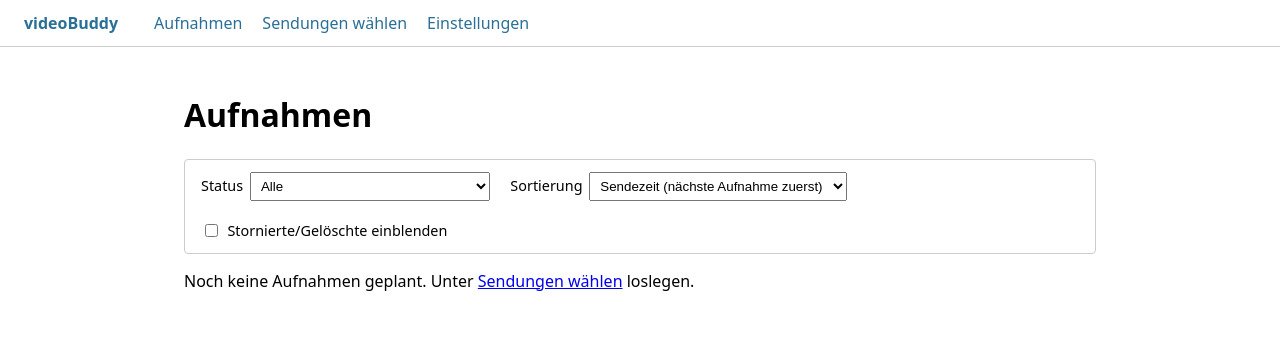
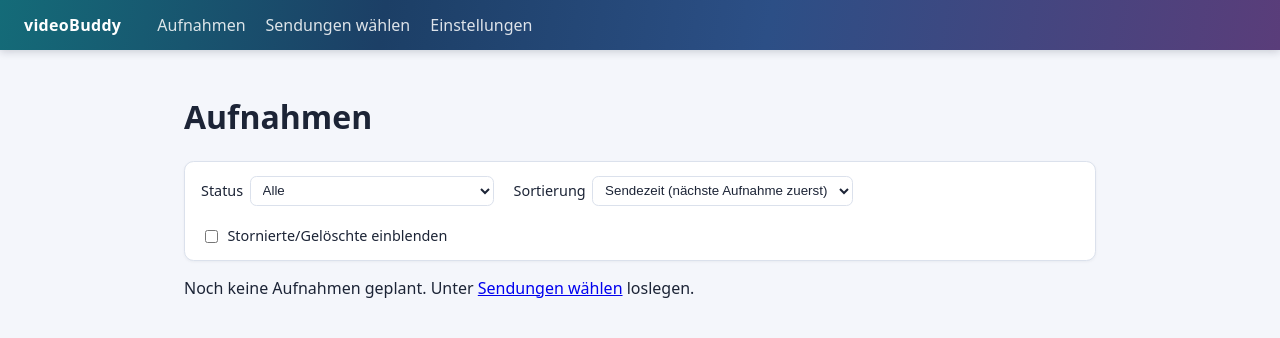
Before and after one commit to thunder312/videoBuddy, a Flask app: page / in a window 1280 px wide. Shown: the top 338 px of the page. Run offline with Flask 3, Linux system fonts and the light colour scheme.

Commit message:
Give the UI a subtle theme derived from the favicon
The plain white/gray look didn't match the app icon at all. Sampled the
favicon's gradient (teal -> blue -> violet, dark navy base, coral-red REC
dot) and built a small palette of CSS variables from it, then reworked
style.css to use them: a soft tinted background instead of stark white,
filled dark-navy buttons instead of white-with-colored-outline, a
gradient nav bar echoing the icon, and a teal-to-blue gradient on the
upload progress bar. No template changes - every existing class name and
selector stayed the same, only the color/spacing values behind them
changed.

Co-Authored-By: Claude Sonnet 5 <noreply@anthropic.com>

```diff
--- a/videobuddy/static/style.css
+++ b/videobuddy/static/style.css
@@ -1,13 +1,29 @@
 :root {
   color-scheme: light dark;
-  --border: #ccc;
-  --accent: #2a6f97;
-  --suggestion-bg: #eaf4fb;
-  --danger: #b3261e;
+
+  /* Palette abgeleitet aus dem Favicon-Verlauf (Teal -> Blau -> Violett,
+     dunkles Navy als Grundton, kraeftiges Korallrot beim REC-Punkt). */
+  --teal: #1fb3c0;
+  --blue: #2c5aa0;
+  --purple: #8a45b0;
+  --navy: #1f2b47;
+
+  --bg: #f4f6fb;
+  --surface: #ffffff;
+  --border: #dbe1ec;
+  --neutral-bg: #e7eaf2;
+  --text: #1c2436;
+  --muted: #67708a;
+
+  --accent: var(--blue);
+  --accent-dark: var(--navy);
+
+  --suggestion-bg: #e7f4f6;
+  --danger: #c93a4e;
+  --danger-dark: #a92e40;
   --success: #2e7d32;
   --warning: #b26a00;
-  --live: #c62828;
-  --muted: #757575;
+  --live: #f0495a;
 }
 
 * { box-sizing: border-box; }
@@ -16,24 +32,33 @@ body {
   font-family: system-ui, sans-serif;
   margin: 0;
   line-height: 1.4;
+  background: var(--bg);
+  color: var(--text);
 }
 
 nav {
   display: flex;
   gap: 1.25rem;
   align-items: center;
-  padding: 0.75rem 1.5rem;
-  border-bottom: 1px solid var(--border);
+  padding: 0.85rem 1.5rem;
+  background: linear-gradient(100deg, #146b78 0%, #1c3f66 30%, #2c4f86 60%, #5a3d7a 100%);
+  box-shadow: 0 2px 8px rgba(20, 30, 50, 0.18);
 }
 
 nav .brand {
   font-weight: bold;
   margin-right: 1rem;
+  color: #fff;
+  letter-spacing: 0.02em;
 }
 
 nav a {
   text-decoration: none;
-  color: var(--accent);
+  color: rgba(255, 255, 255, 0.85);
+}
+
+nav a:hover {
+  color: #fff;
 }
 
 main {
@@ -146,9 +197,11 @@ tr.day-separator td {
   gap: 1.25rem;
   align-items: center;
   margin-bottom: 1rem;
-  padding: 0.75rem 1rem;
+  padding: 0.85rem 1rem;
+  background: var(--surface);
   border: 1px solid var(--border);
-  border-radius: 0.25rem;
+  border-radius: 0.6rem;
+  box-shadow: 0 1px 3px rgba(20, 30, 60, 0.05);
 }
 
 .filters label {
@@ -159,11 +212,19 @@ tr.day-separator td {
 }
 
 .filters select {
-  padding: 0.3rem 0.4rem;
+  padding: 0.35rem 0.5rem;
+  border: 1px solid var(--border);
+  border-radius: 0.4rem;
+  background: var(--surface);
+  color: var(--text);
 }
 
 .filters .checkbox-inline {
   flex-direction: row;
+}
+
+input[type="checkbox"] {
+  accent-color: var(--accent);
 }
 
 .flashes {
```
Also changed, not shown: other parts of videobuddy/static/style.css (+86 -31 lines).
